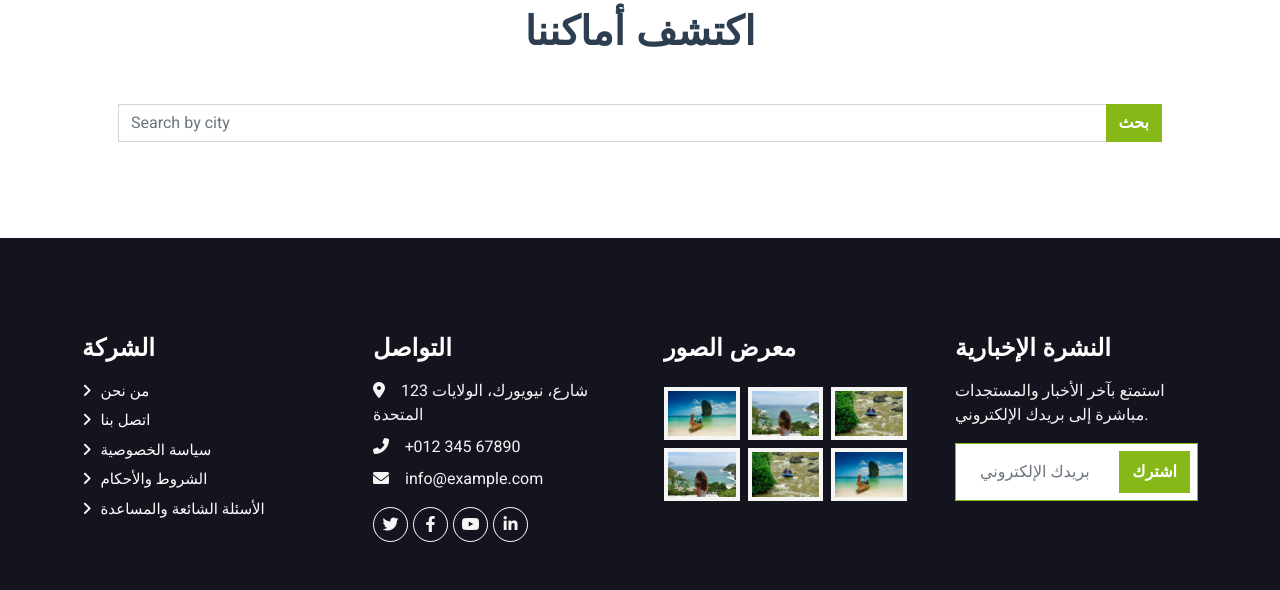
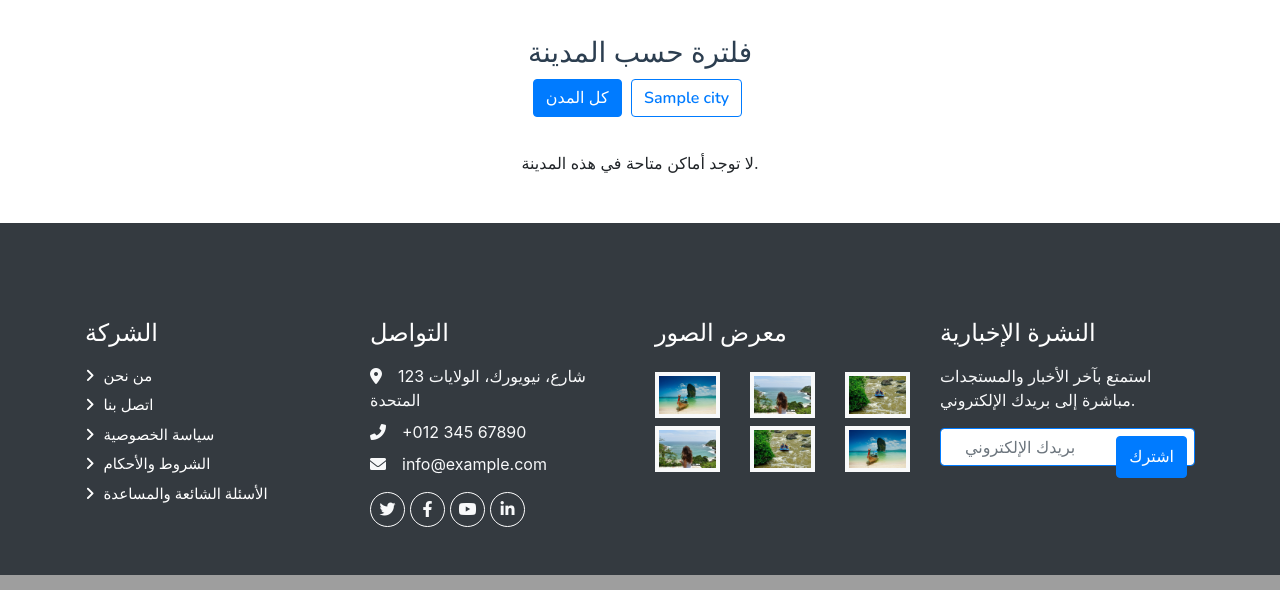
Before and after one commit to aymonyz/trips, a PHP site: page /trips/index.php?page=Discover in a window 1280 px wide. Shown: the part 655-1245 px from the top of the page. Run offline with PHP 8.4, Linux system fonts and the light colour scheme; tables that the repository leaves empty or names only in its code hold one stand-in row (values such as "Sample post"); some libraries are stand-ins or nearby versions.

Commit message:
إضافة المدن

```diff
--- a/db.php
+++ b/db.php
@@ -1,6 +1,6 @@
 <?php
 $host = '127.0.0.1';
-$dbname ='guideme';
+$dbname ='guideme1';
 $user = 'root';
 $pass = '';
 
--- a/pages/Discover.php
+++ b/pages/Discover.php
@@ -7,87 +7,76 @@ $params = [];
 $cityImage = ""; // Variable to hold the city image path
 $places = []; // Initialize places array
 
-// Check if a city search has been made
-if (isset($_GET['city']) && !empty(trim($_GET['city']))) {
-    $city = trim($_GET['city']);
+// Get the selected city ID if available
+$selectedCityId = isset($_GET['cityId']) ? (int)$_GET['cityId'] : null;
 
-    // SQL query to fetch places and city info, filtered by city name
+// SQL query to fetch all cities for filter buttons
+$citiesQuery = $pdo->query("SELECT CityId, Name FROM Cities ORDER BY Name ASC");
+$cities = $citiesQuery->fetchAll(PDO::FETCH_ASSOC);
+
+// SQL query to fetch places based on selected city
+if ($selectedCityId) {
     $sql = "SELECT p.placeId, p.name, p.description, p.ImageURL AS placeImage, c.Name AS cityName, c.ImageURL AS CityImage
             FROM Place p
             LEFT JOIN Cities c ON p.CityId = c.CityId
-        WHERE c.Name LIKE :city
+            WHERE c.CityId = :cityId
             AND (p.PlaceId NOT IN (SELECT s.placeId FROM suggestedplaces s) AND p.Approve = 1)";
-
-    $params[':city'] = '%' . $city . '%'; // Wildcard search for the city name
-
-    // Prepare and execute the query
-    $stmt = $pdo->prepare($sql);
-    $stmt->execute($params);
-    $places = $stmt->fetchAll(PDO::FETCH_ASSOC);
-
-    // If a city was searched and places are found, get the first matching city image (if any)
-    if (!empty($places)) {
-        $cityImage = htmlspecialchars($places[0]['CityImage']); // Get the image from the first result
-        $cityName = htmlspecialchars($places[0]['cityName']); // Get the city name from the first result
-    }
+    $params[':cityId'] = $selectedCityId;
 } else {
-    // SQL query to fetch all places and city info if no specific city is searched
     $sql = "SELECT p.placeId, p.name, p.description, p.ImageURL AS placeImage, c.Name AS cityName, c.ImageURL AS CityImage
             FROM Place p
             LEFT JOIN Cities c ON p.CityId = c.CityId
             WHERE p.PlaceId NOT IN (SELECT s.placeId FROM suggestedplaces s)
             AND p.Approve = 1";
+}
 
-    // Prepare and execute the query without filtering by city
 $stmt = $pdo->prepare($sql);
-    $stmt->execute();
+$stmt->execute($params);
 $places = $stmt->fetchAll(PDO::FETCH_ASSOC);
+?>
+
+<!DOCTYPE html>
+<html lang="ar">
+<head>
+    <meta charset="UTF-8">
+    <title>اكتشف أماكننا</title>
+    <link rel="stylesheet" href="https://stackpath.bootstrapcdn.com/bootstrap/4.5.2/css/bootstrap.min.css">
+    <style>
+        .filter-buttons .btn {
+            margin: 0 5px 10px 0;
         }
-?>
-<!-- Display City Image and Name if exists and a city was searched -->
-<?php if (!empty($cityImage)): ?>
-    <div class="row g-4 justify-content-center mb-4">
-        <div class="col-lg-4 col-md-6 wow fadeInUp" data-wow-delay="0.1s">
-            <div class="package-item">
-                <div class="overflow-hidden">
-                <img class="img-fluid" src="/trips/<?php echo $cityImage; ?>" alt="City Image">
-                </div>
-                <div class="d-flex border-bottom">
-                    <small class="flex-fill text-center border-end py-2">
-                        <i class="fa fa-map-marker-alt text-primary me-2"></i><?php echo $cityName; ?>
-                    </small>
+    </style>
+</head>
+<body>
+
+<!-- Display City Filter Buttons -->
+<div class="container my-4">
+    <h3 class="text-center">فلترة حسب المدينة</h3>
+    <div class="filter-buttons text-center">
+        <a href="?page=Discover" class="btn btn-outline-primary <?php echo is_null($selectedCityId) ? 'active' : ''; ?>">كل المدن</a>
+        <?php foreach ($cities as $city): ?>
+            <a href="?page=Discover&cityId=<?php echo $city['CityId']; ?>" class="btn btn-outline-primary <?php echo ($selectedCityId == $city['CityId']) ? 'active' : ''; ?>">
+                <?php echo htmlspecialchars($city['Name']); ?>
+            </a>
+        <?php endforeach; ?>
     </div>
 </div>
-        </div>
-    </div>
-<?php endif; ?>
-<!-- Package Start -->
+
+<!-- Display City Image and Places -->
+<?php if (!empty($places)): ?>
     <div class="container-xxl py-5">
         <div class="container">
             <div class="text-center wow fadeInUp" data-wow-delay="0.1s">
                 <h6 class="section-title bg-white text-center text-primary px-3">اماكن</h6>
-            <h1 class="mb-5">اكتشف أماكننا</h1>
+                <h1 class="mb-5"><?php echo isset($places[0]['cityName']) ? 'اكتشف أماكن في ' . htmlspecialchars($places[0]['cityName']) : 'اكتشف أماكننا'; ?></h1>
             </div>
-
-        <!-- Search Form -->
-        <div class="container mb-4">
-            <form method="GET" class="mb-4">
-                <div class="input-group">
-                    <input type="text" class="form-control" name="city" placeholder="Search by city" value="<?php echo htmlspecialchars($_GET['city'] ?? ''); ?>">
-                    <input type="hidden" name="page" value="Discover"> <!-- Ensure the page parameter is included -->
-                    <button class="btn btn-primary" type="submit">بحث</button>
-                </div>
-            </form>
-        </div>
-
             <div class="row g-4 justify-content-center">
-
                 <?php foreach ($places as $place): ?>
                     <div class="col-lg-4 col-md-6 wow fadeInUp" data-wow-delay="0.1s">
                         <div class="package-item">
                             <a href="/trips/pages/placeDetails.php?placeId=<?php echo htmlspecialchars($place['placeId']); ?>" style="text-decoration: none; color: inherit;">
                                 <div class="overflow-hidden">
-                            <img class="img-fluid"  style="width: 100%;"src="/trips/<?php echo htmlspecialchars($place['placeImage']); ?>" alt="Place Image">
+                                    <img class="img-fluid" style="width: 100%;" src="/trips/<?php echo htmlspecialchars($place['placeImage']); ?>" alt="Place Image">
                                 </div>
                                 <div class="d-flex border-bottom">
                                     <small class="flex-fill text-center border-end py-2">
@@ -103,11 +92,18 @@ if (isset($_GET['city']) && !empty(trim($_GET['city']))) {
                     </div>
                 <?php endforeach; ?>
             </div>
-
         </div>
     </div>
-<!-- Package End -->
+<?php else: ?>
+    <p class="text-center">لا توجد أماكن متاحة في هذه المدينة.</p>
+<?php endif; ?>
+
+<script src="https://code.jquery.com/jquery-3.5.1.min.js"></script>
+<script src="https://stackpath.bootstrapcdn.com/bootstrap/4.5.2/js/bootstrap.bundle.min.js"></script>
+</body>
+</html>
 
 <?php
 // Close the database connection
 $pdo = null;
+?>
```
Lines whose indentation alone changed are shown as unchanged.
